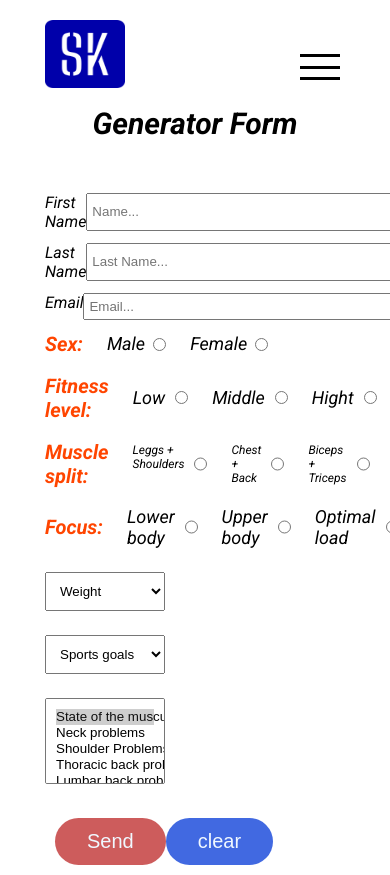
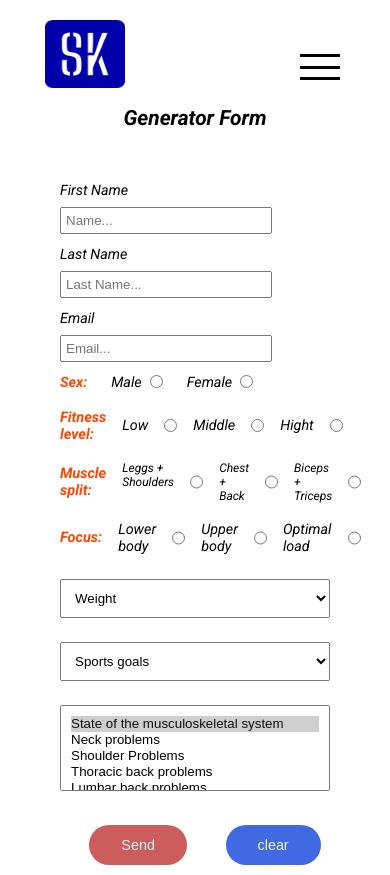
Before and after one commit to SergeiiKalina/Gum-project, a React (Create React App) app: page /gentraining in a window 390 px wide. Built offline with nearby package versions, Linux system fonts and the light colour scheme.

Commit message:
update adaptive form generation training

```diff
--- a/src/components/FinishedTraining.jsx
+++ b/src/components/FinishedTraining.jsx
@@ -1,8 +1,13 @@
 import { useEffect, useMemo, useState } from 'react'
 import { SlCheck, SlClose } from 'react-icons/sl'
-import style from './finishedTraining.module.css'
+import style from './finishedTraining.module.scss'
 
-function FinishedTraining({ value, onDataChange }) {
+function FinishedTraining({
+    value,
+    onDataChange,
+    onShowTextArea,
+    onBulChange,
+}) {
     const [arrTraining, setArrTraining] = useState(value)
     let newValue = useMemo(() => value, [value])
     useEffect(() => {
@@ -35,7 +40,7 @@ function FinishedTraining({ value, onDataChange }) {
                 {arrTraining.map((el) => (
                     <li key={el.id}>
                         {el.title}
-                        <div>
+                        <div style={{ display: 'flex', flexWrap: 'nowrap' }}>
                             <SlCheck
                                 style={
                                     el.isComplited
@@ -48,6 +53,7 @@ function FinishedTraining({ value, onDataChange }) {
                                               cursor: 'pointer',
                                           }
                                 }
+                                className={style.buttonTodo}
                                 onClick={() => toggleTodo(el.id)}
                             />
                             <SlClose
@@ -57,11 +63,21 @@ function FinishedTraining({ value, onDataChange }) {
                                     cursor: 'pointer',
                                     padding: '0 0 0 10px',
                                 }}
+                                className={style.buttonTodo}
                             />
                         </div>
                     </li>
                 ))}
             </ul>
+            <section className={style.blockButton}>
+                <button onClick={onShowTextArea}>Show text</button>
+                <button
+                    className={style.btnBacktoForm}
+                    onClick={() => onBulChange(false)}
+                >
+                    Back to form
+                </button>
+            </section>
         </div>
     )
 }
--- a/src/components/GeneratorTraining.jsx
+++ b/src/components/GeneratorTraining.jsx
@@ -2,10 +2,12 @@ import FormGeneratorTraining from './FormGeneratorTrening'
 import FinishedTraining from './FinishedTraining'
 import { useState } from 'react'
 import TrainingPlanText from './TrainingPlanText'
+import style from './generatorTraining.module.scss'
 
 function GeneratorTraining() {
     const [arr, setArr] = useState([])
     const [bul, setBul] = useState(false)
+    const [bulTextArea, setBulTextArea] = useState(false)
 
     const handleDataChange = (newArr) => {
         setArr(newArr)
@@ -14,32 +16,40 @@ function GeneratorTraining() {
         setBul(newBul)
     }
 
+    const heandelShowTextArea = () => {
+        if (bulTextArea) {
+            setBulTextArea(false)
+        }
+        if (!bulTextArea) {
+            setBulTextArea(true)
+        }
+    }
+
     return (
         <div>
-            <h2 style={{ fontSize: '30px' }}>Generator Form</h2>
-            <div
-                style={{
-                    display: 'grid',
-                    gridTemplateColumns: '40% 30% 30%',
-                    gridRowGap: '3em',
-                    gridColumnGap: '2rem',
-                    margin: '16px 0 0 0',
-                }}
-            >
+            <h2 className={style.header}>Generator Form</h2>
+            <div className={style.block}>
+                {!bul && (
                     <FormGeneratorTraining
                         onDataChange={handleDataChange}
                         onBulChange={handlerBulChange}
                         plan={arr}
                     />
+                )}
+
+                <section className={style.section}>
                     {bul ? (
                         <FinishedTraining
                             value={arr}
                             onDataChange={handleDataChange}
+                            onShowTextArea={heandelShowTextArea}
+                            onBulChange={handlerBulChange}
                         />
                     ) : (
                         ''
                     )}
-                {bul ? <TrainingPlanText plan={arr} /> : ''}
+                    {bulTextArea ? <TrainingPlanText plan={arr} /> : ''}
+                </section>
             </div>
         </div>
     )
--- a/src/components/TrainingPlanText.jsx
+++ b/src/components/TrainingPlanText.jsx
@@ -15,7 +15,14 @@ function TrainingPlanText({ plan }) {
     }, [newPlan])
 
     return (
-        <div>
+        <div
+            style={{
+                width: '100%',
+                height: 'auto',
+                display: 'flex',
+                margin: '0 auto',
+            }}
+        >
             <textarea
                 value={str ? title + str : '\xA0\xA0 No Training plan'}
                 className={style.textarea}
--- a/src/components/finishedTraining.module.css
+++ /dev/null
@@ -1,25 +0,0 @@
-.container {
-    width: 100%;
-    padding: 24px 0 0 0;
-}
-.list {
-    margin-top: 24px;
-    color: #fff;
-}
-.list li {
-    width: 100%;
-    display: flex;
-    justify-content: space-between;
-    background-color: #8e824a;
-    font-size: 20px;
-    margin: 10px 0 0 0;
-    padding: 12px 12px 12px 12px;
-    border-radius: 20px;
-}
-.head {
-    font-size: 30px;
-}
-.head span {
-    padding: 0 0 0 10px;
-    color: darkred;
-}
--- /dev/null
+++ b/src/components/finishedTraining.module.scss
@@ -0,0 +1,53 @@
+@import './adaptive-fontMixin.scss';
+
+.container {
+    width: 90%;
+    margin: 0 auto;
+    padding: 0 15px;
+}
+.list {
+    margin-top: 24px;
+    color: #fff;
+    padding: 0;
+}
+.list li {
+    width: 100%;
+    display: flex;
+    justify-content: space-between;
+    background-color: #8e824a;
+    @include adaptive-font(20, 12);
+    margin: 10px 0 0 0;
+    padding: 12px 12px 12px 12px;
+    border-radius: 20px;
+}
+.buttonTodo {
+    @include adaptive-font(20, 16);
+}
+.head {
+    @include adaptive-font(30, 20);
+    margin: 0 auto;
+}
+.head span {
+    padding: 0 0 0 10px;
+    color: darkred;
+}
+.blockButton {
+    display: flex;
+    justify-content: space-around;
+    width: 100%;
+    margin: 0 auto;
+    padding: 20px 0 0 0;
+    button {
+        @include adaptive-font(18, 12);
+        padding: 0.8rem 1rem;
+
+        border: none;
+        border-radius: 24px;
+        background-color: indianred;
+        color: #fff;
+        margin: 0 0 0 7px;
+    }
+    .btnBacktoForm {
+        background-color: royalblue;
+    }
+}
--- a/src/components/formgeneratortraining.module.scss
+++ b/src/components/formgeneratortraining.module.scss
@@ -1,5 +1,9 @@
 @import './adaptive-fontMixin.scss';
 
+.wrapper {
+    width: 50%;
+    margin: 0 auto;
+}
 .form {
     width: 100%;
     display: flex;
@@ -11,12 +15,12 @@
     display: flex;
 }
 .article input {
-    margin: 0 0 0 10px;
+    margin: 0 0 0 1rem;
 }
 .article label {
     display: flex;
-    font-size: 18px;
-    padding: 0 0 0 24px;
+    @include adaptive-font(18, 14);
+    padding: 0 0 0 1rem;
 }
 .section {
     width: 100%;
@@ -25,13 +29,11 @@
     align-items: center;
 }
 .section p {
-    font-size: 20px;
+    @include adaptive-font(20, 14);
     font-weight: 600;
     color: orangered;
 }
-.wrapper {
-    width: 100%;
-}
+
 .select {
     width: 100%;
     margin: 24px 0 0 0;
@@ -44,13 +46,13 @@
     align-items: center;
 }
 .radio p {
-    font-size: 20px;
+    @include adaptive-font(18, 14);
     font-weight: 600;
     color: orangered;
 }
 .labelSex {
     display: flex;
-    font-size: 18px;
+    @include adaptive-font(18, 14);
     padding: 0 0 0 24px;
 }
 .labelSex input {
@@ -62,16 +64,19 @@
     flex-direction: column;
 }
 .labelNameForm {
-    font-size: 16px;
+    @include adaptive-font(18, 14);
     display: flex;
     justify-content: space-between;
     margin: 12px 0 0 0;
+    input {
+        width: 50%;
+        min-width: 200px;
+        padding: 4px;
+        outline: none;
+        margin: 0 0 0 1rem;
+    }
 }
-.labelNameForm input {
-    min-width: 300px;
-    padding: 4px;
-    outline: none;
-}
+
 .blockButton {
     display: flex;
     justify-content: space-around;
@@ -83,7 +88,7 @@
     color: aliceblue;
     background-color: indianred;
     padding: 12px 32px;
-    font-size: 20px;
+    @include adaptive-font(18, 14);
     border: none;
     border-radius: 24px;
     cursor: pointer;
@@ -92,7 +97,7 @@
     color: aliceblue;
     background-color: royalblue;
     padding: 12px 32px;
-    font-size: 20px;
+    @include adaptive-font(18, 14);
     border: none;
     border-radius: 24px;
     cursor: pointer;
@@ -102,3 +107,16 @@
         @include adaptive-font(12, 12);
     }
 }
+@media (max-width: 767px) {
+    .wrapper {
+        width: 90%;
+    }
+}
+@media (max-width: 460px) {
+    .labelNameForm {
+        flex-direction: column;
+        input {
+            margin: 8px 0 0 0;
+        }
+    }
+}
--- /dev/null
+++ b/src/components/generatorTraining.module.scss
@@ -0,0 +1,25 @@
+@import './adaptive-fontMixin.scss';
+.header {
+    @include adaptive-font(30, 20);
+}
+.block {
+    width: 100%;
+    display: flex;
+    justify-content: space-between;
+    flex-wrap: wrap;
+    margin: 16px 0 0 0;
+}
+.section {
+    width: 100%;
+    display: flex;
+    justify-content: space-between;
+    margin: 0 auto;
+}
+@media (max-width: 767px) {
+    .section {
+        width: 100%;
+        display: flex;
+        flex-wrap: wrap;
+        margin: 0 auto;
+    }
+}
--- a/src/components/trainingPlanText.module.css
+++ b/src/components/trainingPlanText.module.css
@@ -1,9 +1,10 @@
 .textarea {
-    width: 300px;
-    height: 400px;
+    width: 90%;
+    height: 500px;
     padding: 8px 0 0 0;
-    margin: 24px 0 0 20px;
+    margin: 24px 0 0 auto;
     resize: none;
+    border-radius: 20px;
     font-size: 18px;
     line-height: 30px;
 }
```
Lines whose indentation alone changed are shown as unchanged.
